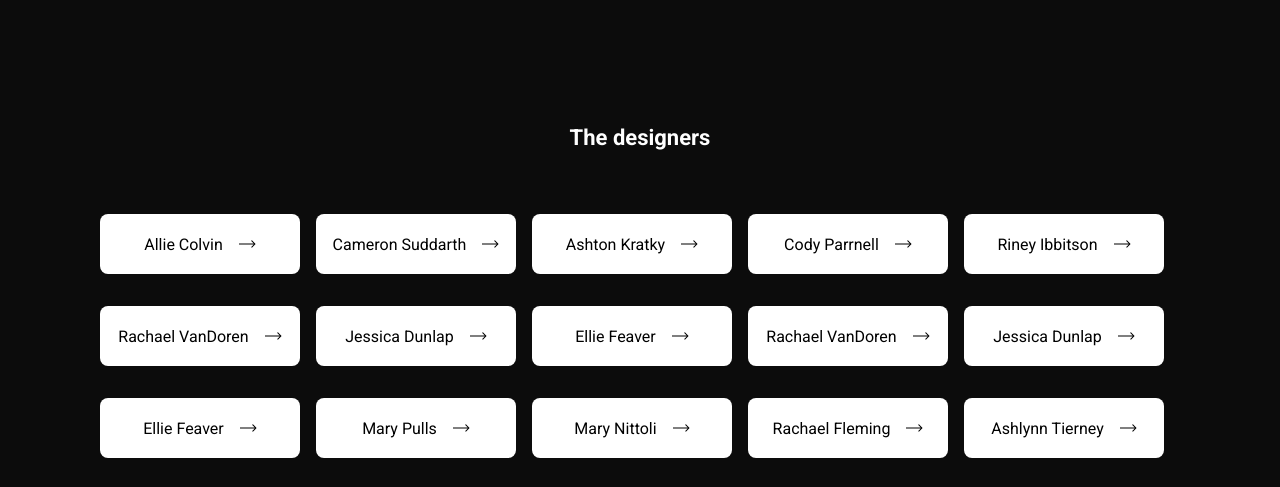
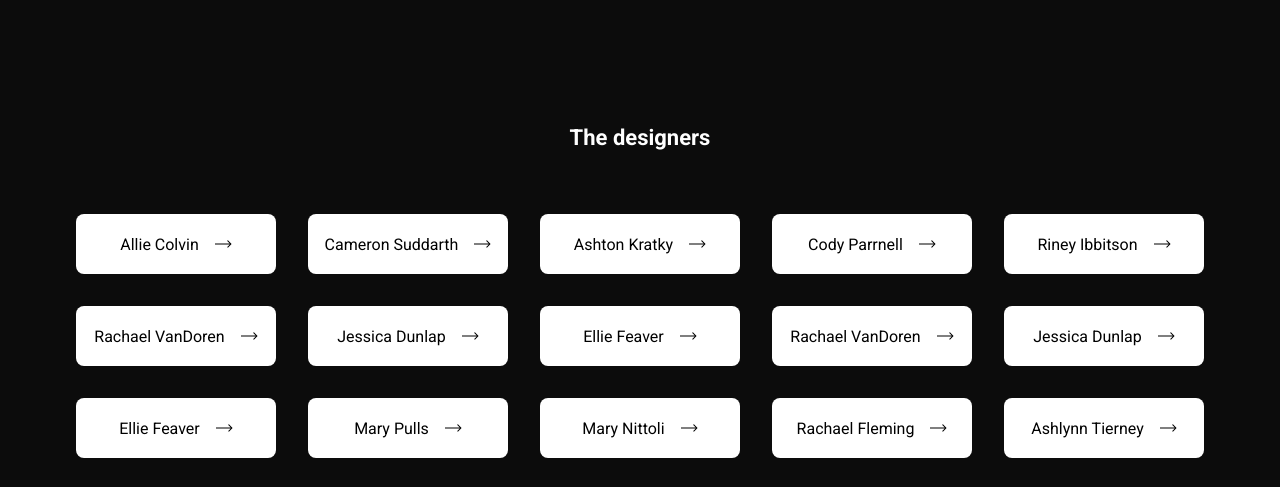
Before and after one commit to chrisleerod/shft, a plain HTML site: page index.html in a window 1280 px wide. Shown: the part 1222-1709 px from the top of the page. Drawn offline with Linux system fonts and the light colour scheme.

Commit message:
Add files via upload

```diff
--- a/CSS/style.css
+++ b/CSS/style.css
@@ -150,8 +150,6 @@ body, html {
 
 .the-designers {
     max-width: 1264px;
-    padding-left: 32px;
-    padding-right: 32px;
     margin: 0 auto;
     margin-bottom: 128px;
 }
@@ -177,8 +175,9 @@ body, html {
 }
 
 .card {
+    margin-bottom: 32px;
+    margin-left: 16px;
     margin-right: 16px;
-    margin-bottom: 32px;
 }
 
 .student:hover .arrow-right {
```
